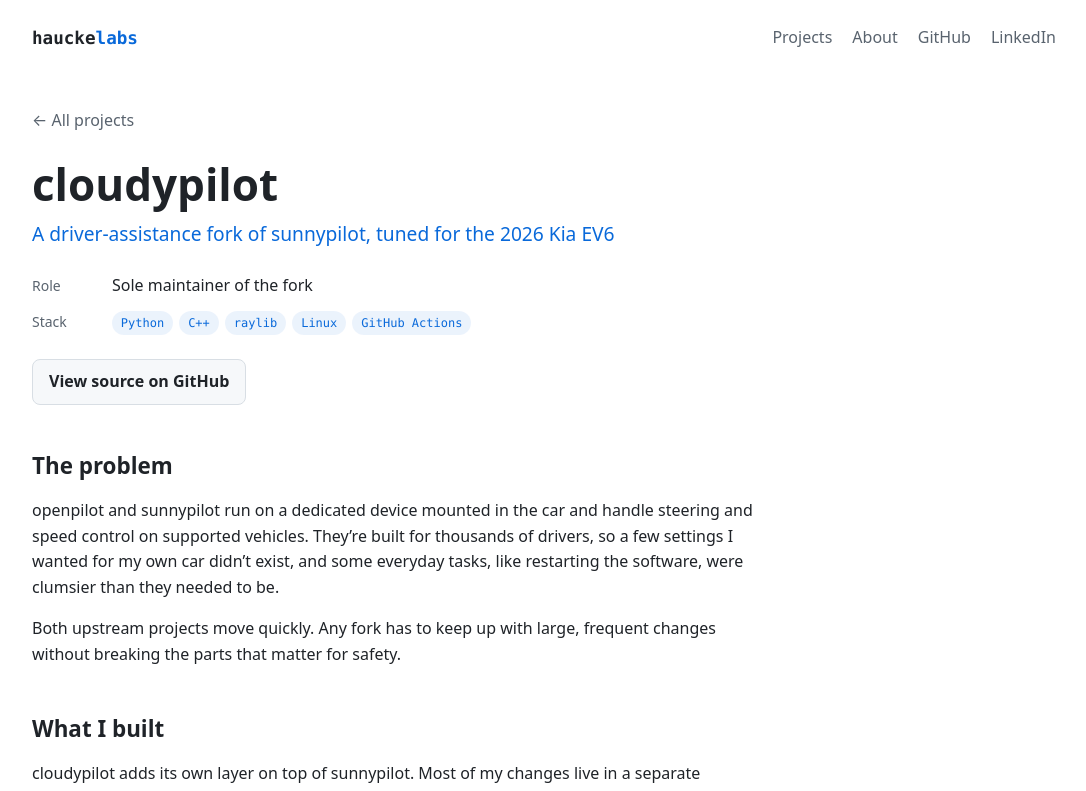
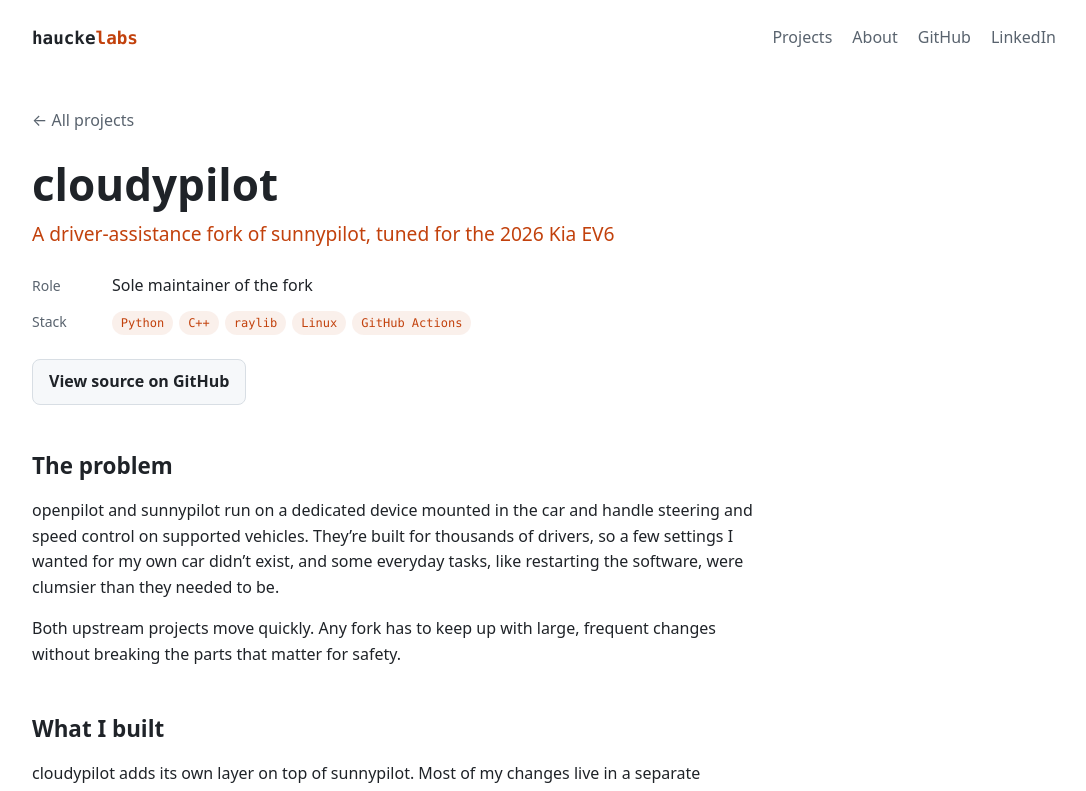
Before and after one commit to CHaucke89/haucke-labs, a SvelteKit app: page /projects/cloudypilot in a window 1280 px wide. Shown: the top 791 px of the page, without its empty margins (96-1182 px from the left). Built offline with nearby package versions, Linux system fonts and the light colour scheme.

Commit message:
Switch accent color from blue to orange
Orange accent in both light and dark themes, checked for WCAG AA contrast. Diagram data/channel boxes move from amber to purple so they stay distinct from the accent.

```diff
--- a/src/app.css
+++ b/src/app.css
@@ -4,8 +4,10 @@
 	--border: #2a313c;
 	--text: #e6edf3;
 	--muted: #9aa5b1;
-	--accent: #58a6ff;
-	--accent-soft: rgb(88 166 255 / 0.12);
+	--accent: #fb923c;
+	--accent-soft: rgb(251 146 60 / 0.12);
+	--store: #a371f7;
+	--store-soft: rgb(163 113 247 / 0.12);
 	--mono: ui-monospace, 'SFMono-Regular', 'JetBrains Mono', Menlo, Consolas, monospace;
 	--sans: system-ui, -apple-system, 'Segoe UI', Roboto, sans-serif;
 	color-scheme: dark;
@@ -18,8 +20,10 @@
 		--border: #d8dee4;
 		--text: #1f2328;
 		--muted: #59636e;
-		--accent: #0969da;
-		--accent-soft: rgb(9 105 218 / 0.08);
+		--accent: #c2410c;
+		--accent-soft: rgb(194 65 12 / 0.08);
+		--store: #8250df;
+		--store-soft: rgb(130 80 223 / 0.08);
 		color-scheme: light;
 	}
 }
--- a/src/lib/components/ArchitectureDiagram.svelte
+++ b/src/lib/components/ArchitectureDiagram.svelte
@@ -184,8 +184,8 @@
 		--d-mine: var(--accent);
 		--d-mine-fill: var(--accent-soft);
 		--d-upstream: var(--muted);
-		--d-store: #d29922;
-		--d-store-fill: rgb(210 153 34 / 0.1);
+		--d-store: var(--store);
+		--d-store-fill: var(--store-soft);
 		--d-external: #8b949e;
 	}
 	figcaption {
```
